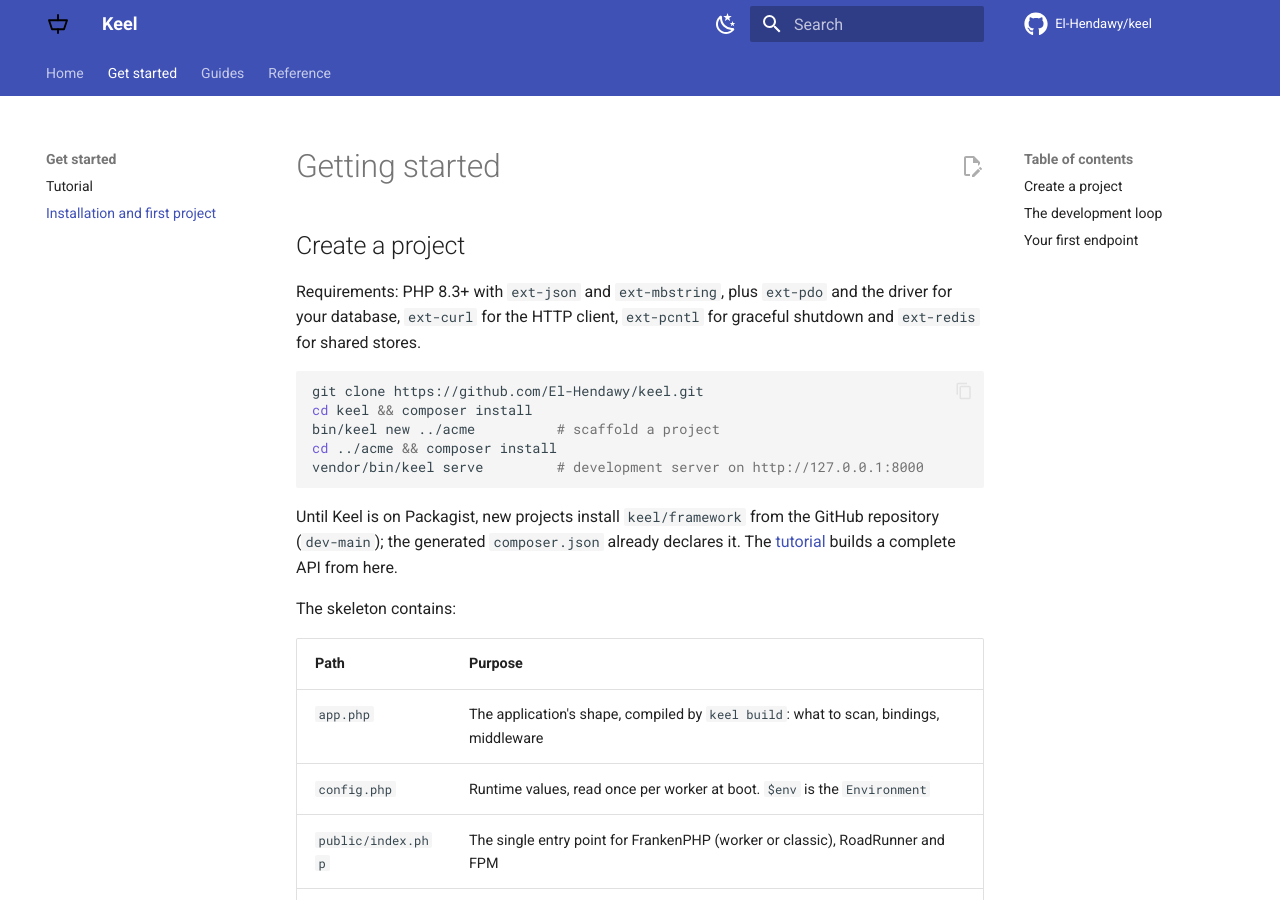
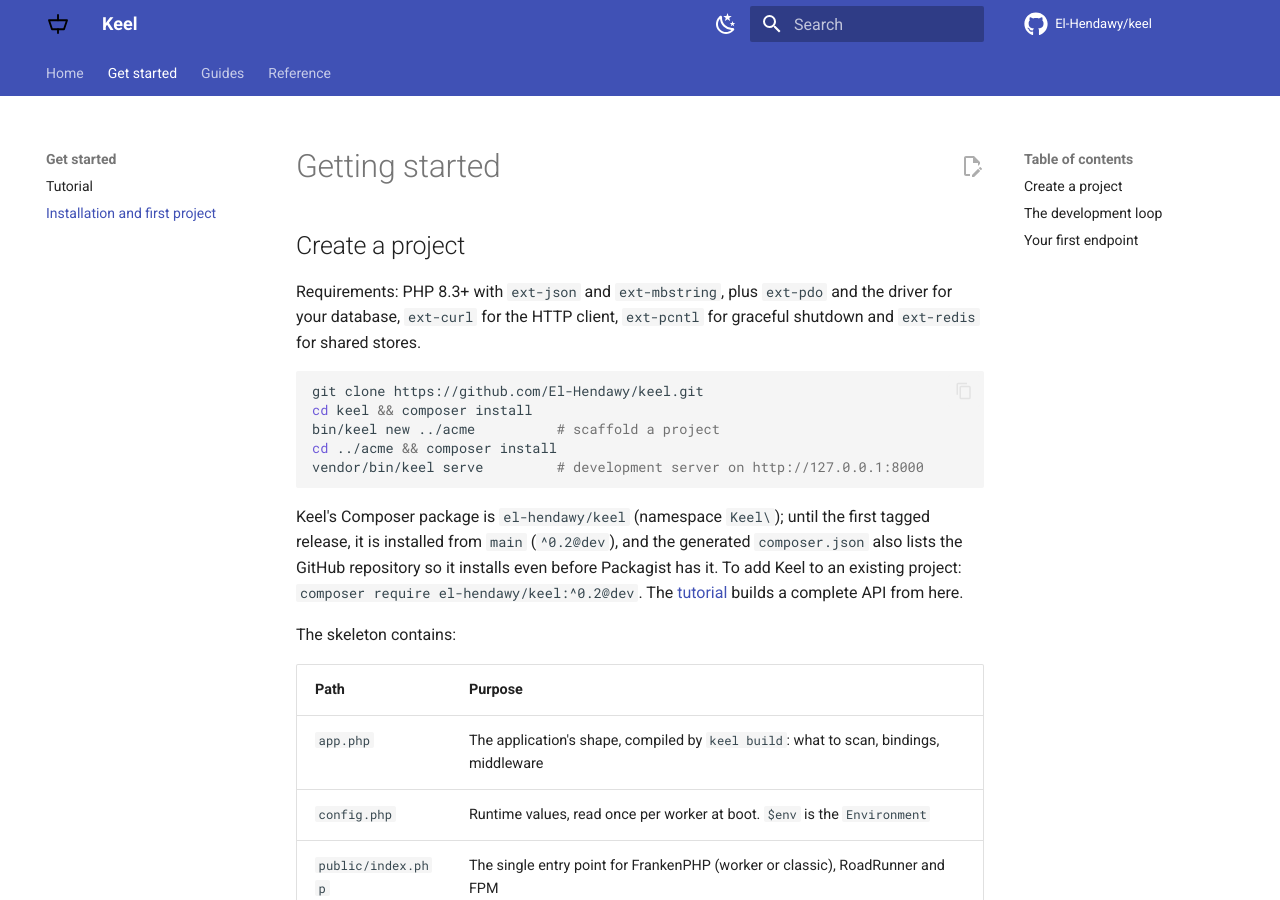
Before and after one commit to El-Hendawy/keel, an MkDocs documentation site: the page built from docs/guide/getting-started.md, in a window 1280 px wide and 900 px high. Built offline with MkDocs 1.6.1 and Material for MkDocs 9.7.7, drawn with Linux system fonts in a browser that asks for light colours; comment, search, counter and statistics services are not loaded.

Commit message:
Publish as el-hendawy/keel on Packagist
The keel vendor on Packagist belongs to someone else. The Composer package is
now el-hendawy/keel (namespace Keel\ unchanged), with a 0.2.x-dev branch alias
so ^0.2@dev resolves before the first tag. New projects require it.

````diff
--- a/docs/guide/getting-started.md
+++ b/docs/guide/getting-started.md
@@ -13,8 +13,10 @@
 vendor/bin/keel serve         # development server on http://127.0.0.1:8000
 ```
 
-Until Keel is on Packagist, new projects install `keel/framework` from the GitHub repository (`dev-main`);
-the generated `composer.json` already declares it. The [tutorial](../tutorial.md) builds a complete API from
+Keel's Composer package is `el-hendawy/keel` (namespace `Keel\`); until the first tagged release, it is
+installed from `main` (`^0.2@dev`), and the generated `composer.json` also lists the GitHub repository so it
+installs even before Packagist has it. To add Keel to an existing project:
+`composer require el-hendawy/keel:^0.2@dev`. The [tutorial](../tutorial.md) builds a complete API from
 here.
 
 The skeleton contains:
````
Also changed, not shown: CHANGELOG.md (+4 -1 lines), README.md (+5 -3 lines), composer.json (+10 -1 lines), docs/manifesto.md (+1 -1 lines), docs/tutorial.md (+1 -1 lines), 1 other file.
